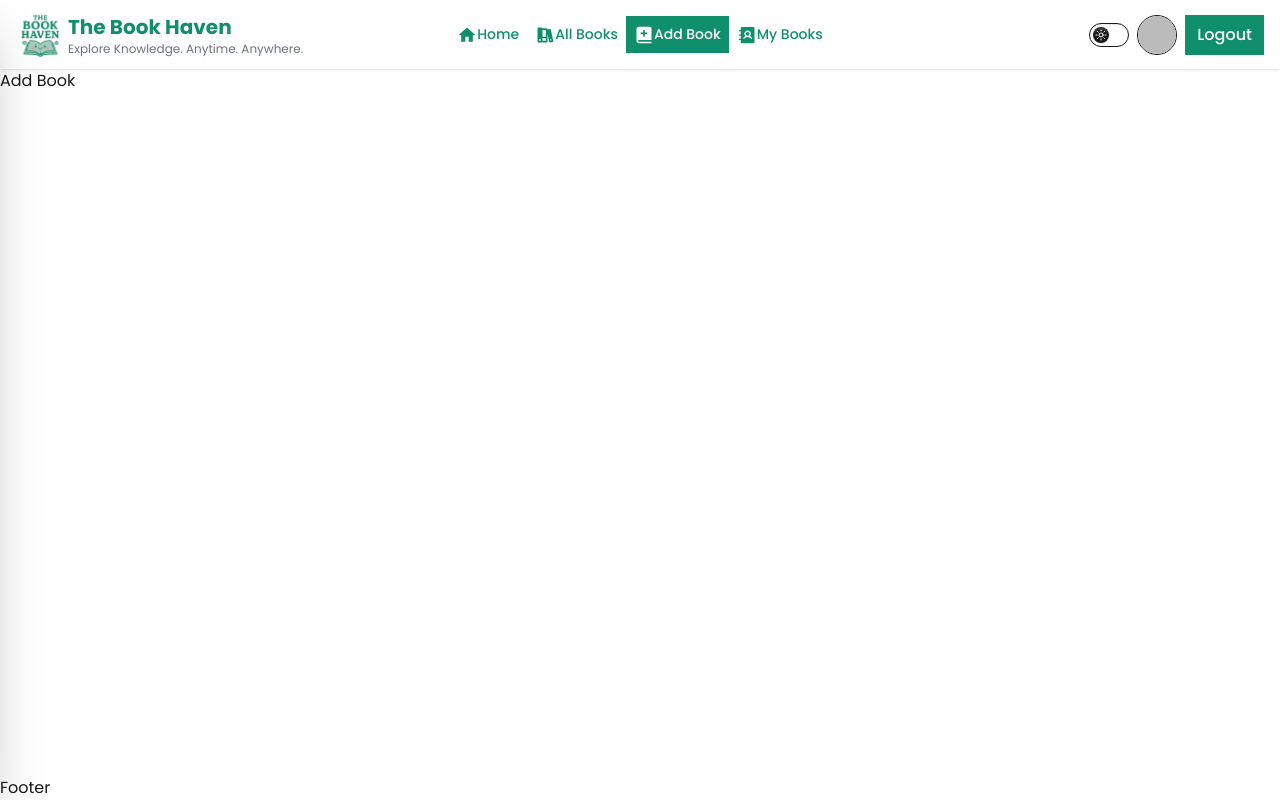
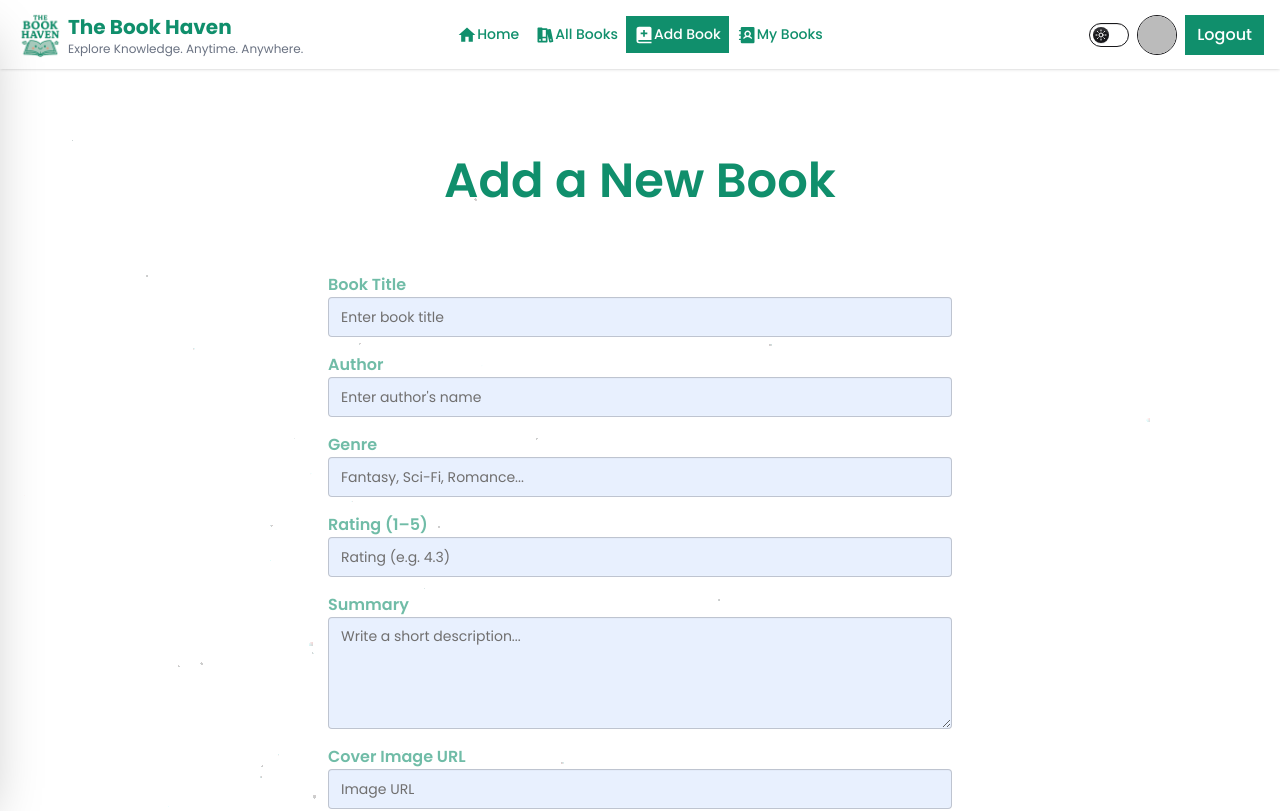
Before and after one commit to itzakio/the-book-haven-client, a React (Vite) app: page /add-book in a window 1280 px wide. Shown: the top 811 px of the page. Built offline with nearby package versions, Linux system fonts and the light colour scheme; no server answers; sample sign-in values are in the browser's storage.

Commit message:
all book page modified with data fetch with mongodb showing book in table format

```diff
--- a/package.json
+++ b/package.json
@@ -11,6 +11,7 @@
   },
   "dependencies": {
     "@tailwindcss/vite": "^4.1.17",
+    "axios": "^1.13.2",
     "firebase": "^12.5.0",
     "framer-motion": "^12.23.24",
     "gsap": "^3.13.0",
--- /dev/null
+++ b/src/components/TableRow.jsx
@@ -0,0 +1,41 @@
+import React from 'react';
+import { Link } from 'react-router';
+
+const TableRow = ({book, index}) => {
+    return (
+        <tr key={book?.id || index} className="hover">
+                <th>{index + 1}</th>
+
+                <td>
+                  <img
+                    src={book?.coverImage}
+                    alt={book?.title}
+                    className="w-14 h-20 object-cover rounded-md shadow"
+                  />
+                </td>
+
+                <td className="font-semibold">{book?.title}</td>
+
+                <td>{book?.author}</td>
+
+                <td>
+                  <span className="badge badge-primary badge-sm text-white">
+                    {book?.genre}
+                  </span>
+                </td>
+
+                <td className="font-semibold">{book?.rating} ⭐</td>
+
+                <td className="text-center">
+                  <Link
+                    to={`/book-details/${book?.id}`}
+                    className="btn btn-sm rounded-none btn-outline btn-primary"
+                  >
+                    View Details
+                  </Link>
+                </td>
+              </tr>
+    );
+};
+
+export default TableRow;
--- /dev/null
+++ b/src/hooks/useAxios.jsx
@@ -0,0 +1,11 @@
+import axios from "axios";
+
+const axiosInstance = axios.create({
+  baseURL: "http://localhost:3000",
+});
+
+const useAxios = () => {
+  return axiosInstance;
+};
+
+export default useAxios;
--- /dev/null
+++ b/src/hooks/useFetchData.jsx
@@ -0,0 +1,30 @@
+import { useState, useEffect } from "react";
+import useAxios from "./useAxios";
+
+const useFetchData = (url) => {
+  const axiosInstance = useAxios();
+  const [data, setData] = useState(null);
+  const [loading, setLoading] = useState(true);
+  const [error, setError] = useState(null);
+
+  useEffect(() => {
+    const fetchData = async () => {
+      try {
+        setLoading(true);
+        const response = await axiosInstance.get(url);
+        setData(response.data);
+        setError(null);
+      } catch (err) {
+        setError(err.message || "Something went wrong");
+      } finally {
+        setLoading(false);
+      }
+    };
+
+    fetchData();
+  }, [url, axiosInstance]);
+
+  return { data, loading, error };
+};
+
+export default useFetchData;
--- a/src/index.css
+++ b/src/index.css
@@ -18,8 +18,8 @@
 @plugin "daisyui/theme" {
   name: "dark";
 
-  --color-primary: #13b58b; /* lighter teal for dark mode */
-  --color-primary-content: #ffffff; /* keep text white on primary */
+  --color-primary: #13b58b;
+  --color-primary-content: #ffffff;
   --color-secondary: #f9c74f;
   --color-base-200: #1e1e1e;
   --color-base-300: #2a2a2a;
@@ -47,3 +47,7 @@ nav a.active{
 .margin-y {
   @apply my-4 md:my-8 lg:my-12 xl:my-16;
 }
+
+.headline {
+  @apply text-2xl md:text-3xl text-primary lg:text-5xl pb-1 font-semibold text-center;
+}
--- a/src/pages/AddBook.jsx
+++ b/src/pages/AddBook.jsx
@@ -1,11 +1,159 @@
-import React from 'react';
+import React, { useState } from "react";
+import toast from "react-hot-toast";
+import useAuth from "../hooks/useAuth";
+import Particles from "../components/Particles";
 
 const AddBook = () => {
-    return (
-        <div>
-            Add Book
-        </div>
-    );
+  const [loading, setLoading] = useState(false);
+  const { user } = useAuth();
+
+  const handleAddBook = (e) => {
+    e.preventDefault();
+    setLoading(true);
+
+    const form = e.target;
+    const newBook = {
+      title: form.title.value,
+      author: form.author.value,
+      genre: form.genre.value,
+      rating: form.rating.value,
+      summary: form.summary.value,
+      coverImage: form.coverImage.value,
+      userEmail: user.email,
+      created_at: new Date().toISOString(),
+    };
+
+    fetch("http://localhost:3000/books", {
+      method: "POST",
+      headers: { "content-type": "application/json" },
+      body: JSON.stringify(newBook),
+    })
+      .then((res) => res.json())
+      .then((data) => {
+        toast.success("Book added successfully!");
+        form.reset();
+        console.log("after book added", data);
+      })
+      .catch(() => toast.error("Failed to add book!"))
+      .finally(() => setLoading(false));
+  };
+
+  return (
+    <div className="relative">
+      <div
+        className="absolute top-0 -z-999"
+        style={{ width: "100%", height: "100%" }}
+      >
+        <Particles
+          particleColors={["#ffffff", "#ffffff"]}
+          particleCount={200}
+          particleSpread={10}
+          speed={0.1}
+          particleBaseSize={100}
+          moveParticlesOnHover={true}
+          alphaParticles={false}
+          disableRotation={false}
+        />
+      </div>
+      <div className="max-w-2xl mx-auto p-6 margin-y ">
+        <h2 className="headline margin-bottom">Add a New Book</h2>
+
+        <form onSubmit={handleAddBook} className="space-y-4 text-primary z-999">
+          {/* Title */}
+          <div className="form-control">
+            <label className="text-base label font-semibold">Book Title</label>
+            <input
+              type="text"
+              name="title"
+              required
+              placeholder="Enter book title"
+              className="input bg-[#E8F0FE] w-full placeholder:text-accent"
+            />
+          </div>
+
+          {/* Author */}
+          <div className="form-control">
+            <label className="text-base label font-semibold">Author</label>
+            <input
+              type="text"
+              name="author"
+              required
+              placeholder="Enter author's name"
+              className="input bg-[#E8F0FE] w-full placeholder:text-accent"
+            />
+          </div>
+
+          {/* Genre */}
+          <div className="form-control">
+            <label className="text-base label font-semibold">Genre</label>
+            <input
+              type="text"
+              name="genre"
+              required
+              placeholder="Fantasy, Sci-Fi, Romance..."
+              className="input bg-[#E8F0FE] w-full placeholder:text-accent"
+            />
+          </div>
+
+          {/* Rating */}
+          <div className="form-control">
+            <label className="text-base label font-semibold">
+              Rating (1–5)
+            </label>
+            <input
+              type="number"
+              name="rating"
+              step="0.1"
+              min="0"
+              max="5"
+              placeholder="Rating (e.g. 4.3)"
+              className="input bg-[#E8F0FE] w-full placeholder:text-accent"
+            />
+          </div>
+
+          {/* Summary */}
+          <div className="form-control">
+            <label className="text-base label font-semibold ">Summary</label>
+            <textarea
+              name="summary"
+              required
+              placeholder="Write a short description..."
+              className="textarea bg-[#E8F0FE] w-full h-28 placeholder:text-accent"
+            ></textarea>
+          </div>
+
+          {/* Cover Image */}
+          <div className="form-control">
+            <label className="text-base label font-semibold">
+              Cover Image URL
+            </label>
+            <input
+              type="text"
+              name="coverImage"
+              required
+              placeholder="Image URL"
+              className="input bg-[#E8F0FE] w-full placeholder:text-accent"
+            />
+          </div>
+
+          {/* Submit Button */}
+          <div className="form-control mt-3">
+            <button
+              className="btn btn-primary w-full"
+              type="submit"
+              disabled={loading}
+            >
+              {loading ? (
+                <span className="loading loading-spinner"></span>
+              ) : (
+                "Add Book"
+              )}
+            </button>
+          </div>
+        </form>
+      </div>
+    </div>
+  );
 };
 
 export default AddBook;
--- a/src/pages/AllBooks.jsx
+++ b/src/pages/AllBooks.jsx
@@ -1,11 +1,39 @@
-import React from 'react';
+import useFetchData from "../hooks/useFetchData";
+import Loading from "../components/Loading";
+import TableRow from "../components/TableRow";
 
 const AllBooks = () => {
-    return (
-        <div>
-            All Books
-        </div>
-    );
+  const { data: books, loading, error } = useFetchData("/books");
+  console.log(books);
+  if (loading) {
+    return <Loading />;
+  }
+  return (
+    <div className="max-w-[1440px] mx-auto margin-y">
+      <h2 className="headline">All Books</h2>
+      <div className="margin-top overflow-x-auto p-4 xl:px-0">
+        <table className="table table-zebra w-full">
+          <thead className="bg-primary text-white text-base">
+            <tr>
+              <th>#</th>
+              <th>Cover</th>
+              <th>Name</th>
+              <th>Author</th>
+              <th>Genre</th>
+              <th>Rating</th>
+              <th className="text-center">Action</th>
+            </tr>
+          </thead>
+
+          <tbody>
+            {books.map((book, index) => (
+              <TableRow key={book._id} book={book} index={index} />
+            ))}
+          </tbody>
+        </table>
+      </div>
+    </div>
+  );
 };
 
 export default AllBooks;
```
Also changed, not shown: 1 other file (tests, documents, lock files or other folders).
